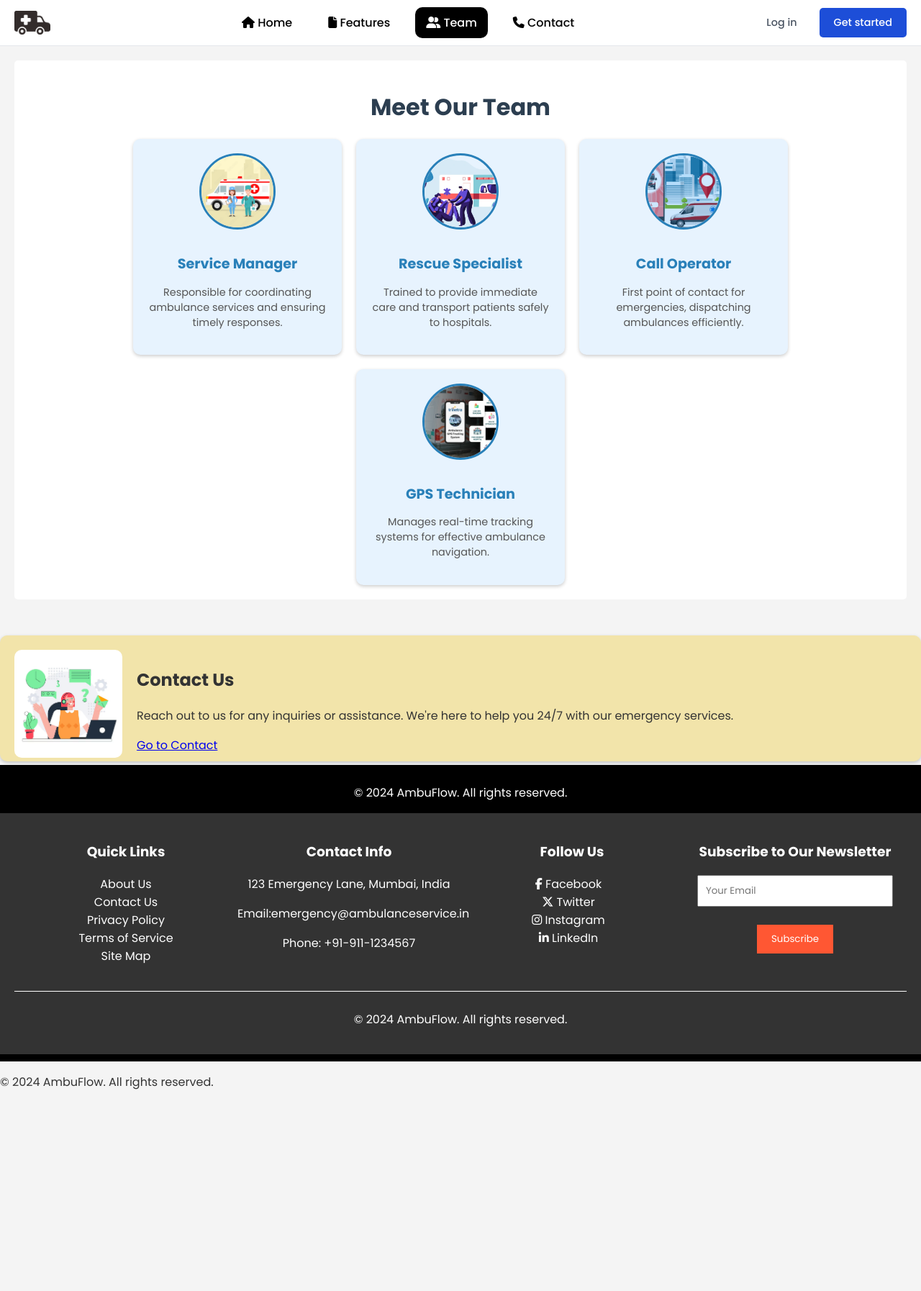
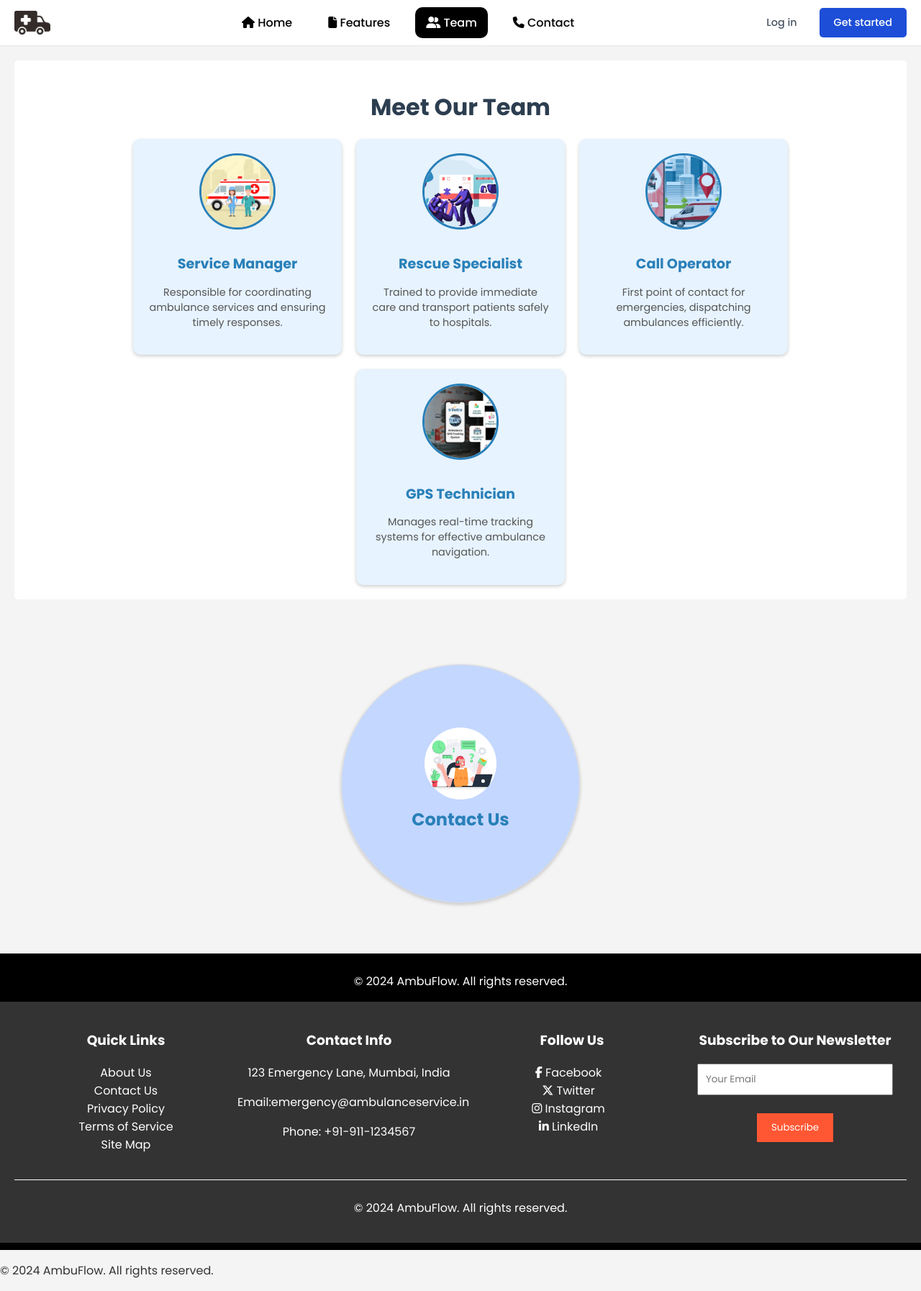
Before and after one commit to mansiruhil13/Bobble-AI, a Jekyll site: the page team.html, which Jekyll copies as it is, in a window 1280 px wide. Shown: the whole page at 72% size. Built offline with Jekyll 4.4.1, drawn with Linux system fonts in a browser that asks for light colours; some web fonts are replaced; before the commit the page ends 1532 px from its top, so only the background shows below that.

Commit message:
enhanced sections

```diff
--- a/src/css/index.css
+++ b/src/css/index.css
@@ -185,8 +185,137 @@
   }
 }
 
-.subtext{
+.subtext {
   font-size: 1.2rem;
   color: #1d4ed8;
   margin-top: 20px;
 }
+
+.features-container {
+  display: flex;
+  border-radius: 50%;
+  justify-content: center; /* Center the cards horizontally */
+  align-items: center;
+  margin: 70px auto 70px auto;
+  max-width: 800px;
+  width: 100%;
+  gap:40px;
+
+}
+
+.team-feature, .contact-feature {
+  background-color:  #C4D7FF ; /* Initial background color */
+  padding: 15px;
+  text-align: center;
+  transition: transform 0.6s, background-color 0.6s; /* Add transition for background color */
+  box-shadow: 0 2px 5px rgba(0, 0, 0, 0.2);
+  flex: 1;
+  max-width: 300px;
+  height: 300px; /* Set the same height and width for round shape */
+  border-radius: 50%; /* Make the card round */
+  border: 1px solid #ddd;
+  position: relative;
+   perspective: 1000px;
+}
+
+.team-feature:hover, .contact-feature:hover {
+  background-color:#FFE1FF; /* Background color on hover */
+}
+
+.team-feature .inner, .contact-feature .inner {
+  position: relative;
+  width: 100%;
+  height: 100%;
+  transition: transform 0.6s;
+  transform-style: preserve-3d;
+}
+
+.team-feature:hover .inner, .contact-feature:hover .inner {
+  transform: rotateY(180deg);
+}
+
+.team-feature .front, .contact-feature .front,
+.team-feature .back, .contact-feature .back {
+  position: absolute;
+  width: 100%;
+  height: 100%;
+  backface-visibility: hidden;
+  display: flex;
+  flex-direction: column;
+  justify-content: center;
+  align-items: center;
+}
+
+.team-feature .back, .contact-feature .back {
+  transform: rotateY(180deg);
+}
+
+.team-feature img, .contact-feature img {
+  width: 100px;
+  height: 100px;
+  object-fit: cover;
+  border-radius: 50%;
+}
+
+.team-feature h2, .contact-feature h2 {
+  color: #2980b9;
+  margin: 10px 0;
+}
+
+.team-feature p, .contact-feature p {
+  color: #555;
+  padding: 15px;
+}
+
+/* Mobile view styles */
+@media only screen and (max-width: 768px) {
+  .features-container {
+    flex-direction: column;
+    gap: 20px;
+  }
+
+  .team-feature, .contact-feature {
+    max-width: 100%;
+    margin: 0 auto;
+    height: auto; /* Adjust height for mobile view */
+  }
+}
+
+/* Tablet view styles */
+@media only screen and (max-width: 1024px) {
+  .features-container {
+    max-width: 600px;
+  }
+
+  .team-feature, .contact-feature {
+    max-width: 250px;
+    height: 250px; /* Adjust height for tablet view */
+    border-radius: 50%; /* Ensure round shape */
+  }
+}
+
+/* Laptop view styles */
+@media only screen and (min-width: 1025px) and (max-width: 1280px) {
+  .features-container {
+    max-width: 900px;
+  }
+
+  .team-feature, .contact-feature {
+    max-width: 300px;
+    height: 300px; /* Set a fixed height for laptop view */
+    border-radius: 50%; /* Ensure round shape */
+  }
+}
+
+/* Desktop view styles */
+@media only screen and (min-width: 1281px) {
+  .features-container {
+    max-width: 1200px;
+  }
+
+  .team-feature, .contact-feature {
+    max-width: 300px;
+    height: 300px; /* Set a fixed height for desktop view */
+    border-radius: 50%; /* Ensure round shape */
+  }
+}
--- a/team.html
+++ b/team.html
@@ -98,17 +98,14 @@
             font-size: 0.9em;
         }
 
-        .contact-feature {
-            background-color: #f2e4aa;
-            padding: 20px;
-            display: flex;
+        /* .contact-feature {
+             display: flex;
+            justify-content: center;
             align-items: center;
-            text-align: left;
-            border-radius: 10px;
-            box-shadow: 0 2px 5px rgba(0, 0, 0, 0.2);
-            margin-top: 30px;
-            margin-bottom: 5px;
-            padding-bottom: 5px;
+            margin: 70px auto 70px auto;
+             max-width: 800px;
+             width: 100%;
+            gap:40px;
         }
 
         .contact-feature img {
@@ -116,7 +113,7 @@
             height: auto;
             margin-right: 20px;
             border-radius: 10px;
-        }
+        }  */
 
         footer {
             background-color: #000;
@@ -190,13 +187,22 @@
 </div>
 
 <!-- Contact Section in Full Row -->
-<div class="contact-feature">
-    <img src="images/contact-w.avif" alt="Contact Us">
-    <div>
-        <h2>Contact Us</h2>
-        <p>Reach out to us for any inquiries or assistance. We're here to help you 24/7 with our emergency services.</p>
-        <a href="contact.html" class="button">Go to Contact</a>
-    </div>
+<div class="features-container">
+    <div class="contact-feature feature">
+        <div class="inner">
+          <div class="front">
+            <img src="images/contact-w.avif" alt="Contact Us" />
+            <h2>Contact Us</h2>
+          </div>
+          <div class="back">
+            <p>
+              Reach out to us for any inquiries or assistance. We're here to
+              help you 24/7 with our emergency services.
+            </p>
+            <a href="contact.html" class="button">Go to Contact</a>
+          </div>
+        </div>
+      </div>
 </div>
 
 
```
Also changed, not shown: index.html (+20 -97 lines).
